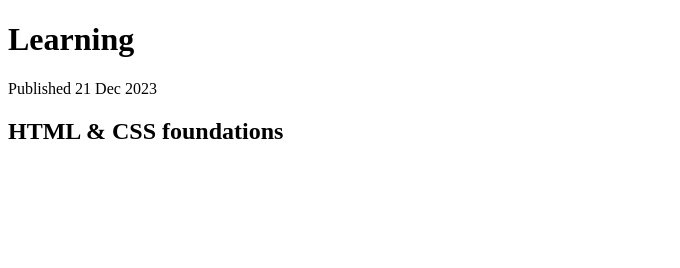
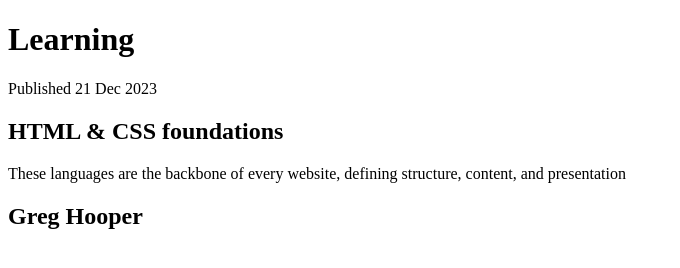
Before and after one commit to ndujosh07/blog-preview-card, a plain HTML site: page index.html in a window 1280 px wide. Shown: the whole page, without its empty margins (0-680 px from the left). Drawn offline with Linux system fonts and the light colour scheme.

Commit message:
Update index.html

```diff
--- a/index.html
+++ b/index.html
@@ -10,8 +10,9 @@
     <h1>Learning</h1>
     <p>Published 21 Dec 2023</p>
     <h2>HTML & CSS foundations</h2>
+    <p>These languages are the backbone of every website, defining structure, content, and presentation</p>
   </body>
   <footer>
-
+    <h2>Greg Hooper</h2>
   </footer>
 </html>
```
